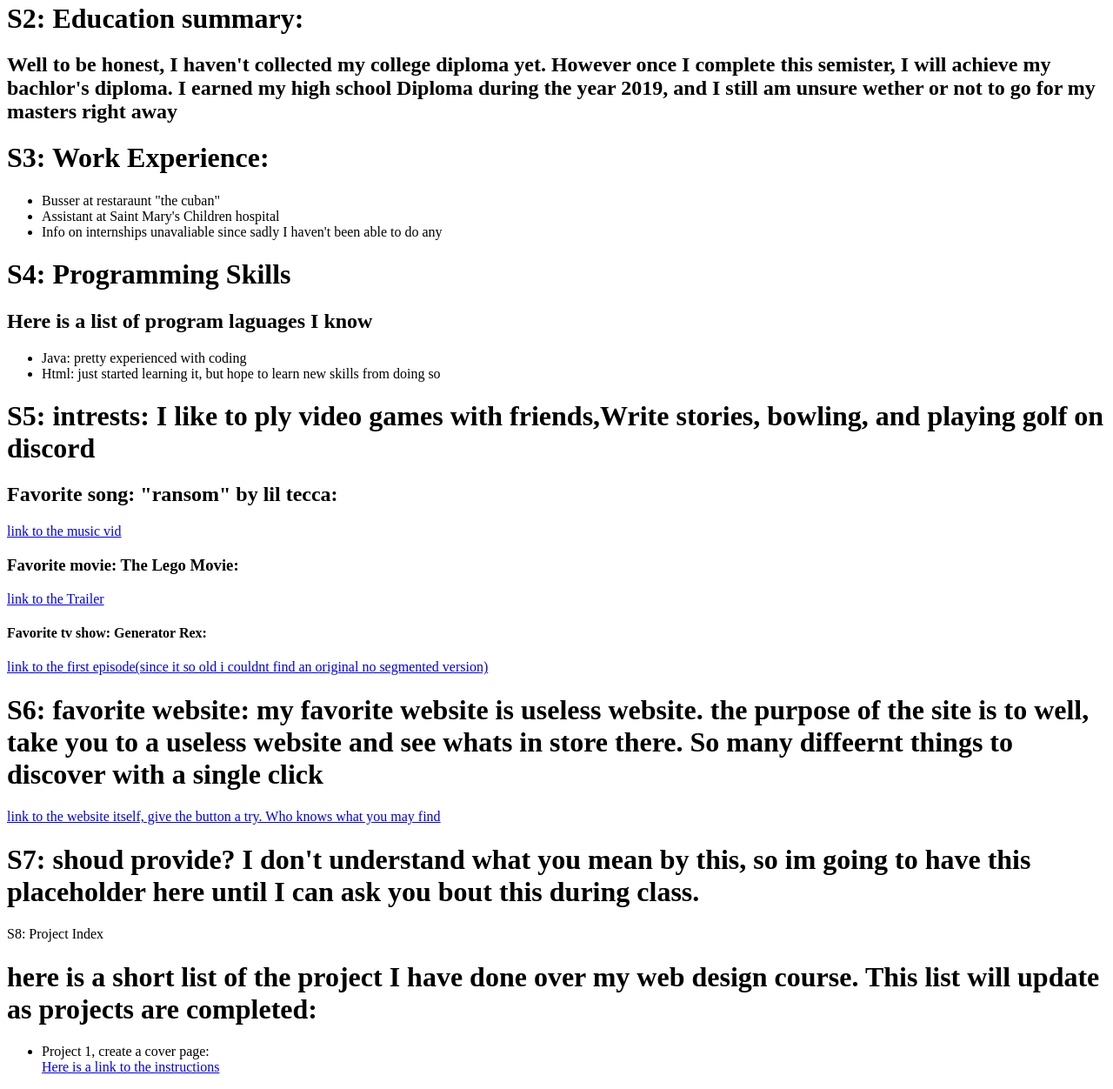
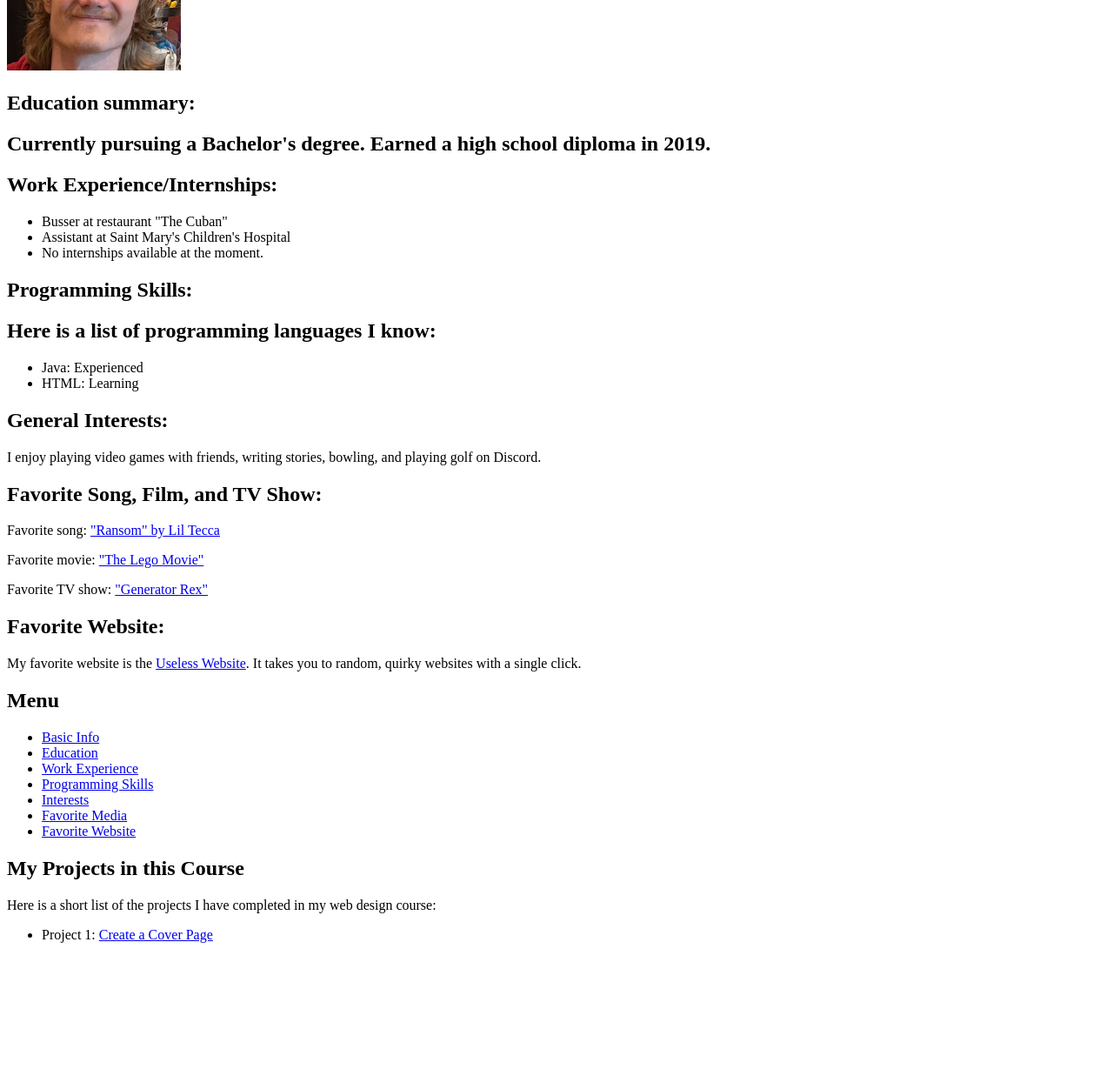
Before and after one commit to AlexanderFox1/cus_1172_2023, a plain HTML site: page cus_1172_2023/project1.html in a window 1280 px wide. Shown: the part 273-1525 px from the top of the page at 87% size. After the commit the page ends 1373 px from the top, so only its background shows below. Drawn offline with Linux system fonts and the light colour scheme.

Commit message:
Update project1.html

```diff
--- a/cus_1172_2023/project1.html
+++ b/cus_1172_2023/project1.html
@@ -1,86 +1,76 @@
-<DOCTYPE html>
+<!DOCTYPE html>
+<html>
+<head>
+    <meta charset="UTF-8">
+    <title>Alex's Profile Page</title>
+</head>
+<body>
+    <section id="basic-info">
+        <h1>Basic profile information:</h1>
+        <h2>My name is Alex Fox, and I am a senior at Saint John's University.</h2>
+        <h3>I major in computer science with a specialization in cybersecurity.</h3>
+        <img src="cus_1172_2023/mini alex.jpg" alt="mini alex" width="200" height="200">
+    </section>
 
-    <html>
+    <section id="education-summary">
+        <h1>Education summary:</h1>
+        <h2>Currently pursuing a Bachelor's degree. Earned a high school diploma in 2019.</h2>
+    </section>
 
-    <head>
-    <title> Alex's Profile Page </title>
+    <section id="work-experience">
+        <h1>Work Experience/Internships:</h1>
+        <ul>
+            <li>Busser at restaurant "The Cuban"</li>
+            <li>Assistant at Saint Mary's Children's Hospital</li>
+            <li>No internships available at the moment.</li>
+        </ul>
+    </section>
 
-    </head>
+    <section id="programming-skills">
+        <h1>Programming Skills:</h1>
+        <h2>Here is a list of programming languages I know:</h2>
+        <ul>
+            <li>Java: Experienced</li>
+            <li>HTML: Learning</li>
+        </ul>
+    </section>
 
-    <body>
-    <h1>S1: Info about me: </h1>
-    <h2> My name is Alex fox and I am a senior in Saint Johns University</h2>
-    <h3> I major in computer science with a specification in cyber security</h3>
-    <img src="mini alex.jpg"  alt="mini alex" width="100"
-    height="100">
-    </body>
+    <section id="general-interests">
+        <h1>General Interests:</h1>
+        <p>I enjoy playing video games with friends, writing stories, bowling, and playing golf on Discord.</p>
+    </section>
 
+    <section id="favorite-media">
+        <h1>Favorite Song, Film, and TV Show:</h1>
+        <p>Favorite song: <a href="https://www.youtube.com/watch?v=-thh5_bpGGY" target="_blank">"Ransom" by Lil Tecca</a></p>
+        <p>Favorite movie: <a href="https://www.youtube.com/watch?v=fZ_JOBCLF-I" target="_blank">"The Lego Movie"</a></p>
+        <p>Favorite TV show: <a href="https://www.youtube.com/playlist?list=PL0NCJDngXYKW6-AIrmP9wGPAerD16ni-D" target="_blank">"Generator Rex"</a></p>
+    </section>
 
-    <body>
-    <h1>S2: Education summary: </h1>
+    <section id="favorite-website">
+        <h1>Favorite Website:</h1>
+        <p>My favorite website is the <a href="https://theuselessweb.com" target="_blank">Useless Website</a>. It takes you to random, quirky websites with a single click.</p>
+    </section>
 
-    <h2> Well to be honest, I haven't collected my college diploma yet. However once I complete this semister, I will achieve my bachlor's diploma. I earned my high school Diploma during the year 2019, and I still am unsure wether or not to go for my masters right away</h2>
+    <section id="menu">
+        <h1>Menu</h1>
+        <ul>
+            <li><a href="#basic-info">Basic Info</a></li>
+            <li><a href="#education-summary">Education</a></li>
+            <li><a href="#work-experience">Work Experience</a></li>
+            <li><a href="#programming-skills">Programming Skills</a></li>
+            <li><a href="#general-interests">Interests</a></li>
+            <li><a href="#favorite-media">Favorite Media</a></li>
+            <li><a href="#favorite-website">Favorite Website</a></li>
+        </ul>
+    </section>
 
-    </body>
-
-    <body>
-    <h1>S3: Work Experience:</h1>
-    <ul>
-        <li>Busser at restaraunt "the cuban"</li>
-        <li>Assistant at Saint Mary's Children hospital</li>
-        <li>Info on internships unavaliable since sadly I haven't been able to do any</li>
-      </ul>
-
-    </body>
-
-    <body>
-    <h1> S4: Programming Skills</h1>
-
-    <h2> Here is a list of program laguages I know</h2>
-    <ul>
-        <li>Java: pretty experienced with coding</li>
-        <li>Html: just started learning it, but hope to learn new skills from doing so </li>
-
-      </ul>
-
-    </body>
-
-    <body>
-    <h1>S5: intrests: I like to ply video games with friends,Write stories, bowling, and playing golf on discord </h1>
-
-    <h2> Favorite song: "ransom" by lil tecca: </h2>
-    <a href="https://www.youtube.com/watch?v=-thh5_bpGGY"> link to the music vid</a>
-
-   <h3> Favorite movie: The Lego Movie:</h3>
-   <a href="https://www.youtube.com/watch?v=fZ_JOBCLF-I"> link to the Trailer</a>
-
-   <h4> Favorite tv show: Generator Rex:</h4>
-   <a href= "https://www.youtube.com/playlist?list=PL0NCJDngXYKW6-AIrmP9wGPAerD16ni-D"> link to the first episode(since it so old i couldnt find an original no segmented version)</a>
-
-
-    </body>
-
-<body>
-<h1>S6: favorite website: my favorite website is useless website. the purpose of the site is to well, take you to a useless website and see whats in store there. So many diffeernt things to discover with a single click </h1>
-
-<a href="https://theuselessweb.com"> link to the website itself, give the button a try. Who knows what you may find </a>
-
-
-
+    <section id="projects">
+        <h1>My Projects in this Course</h1>
+        <p>Here is a short list of the projects I have completed in my web design course:</p>
+        <ul>
+            <li>Project 1: <a href="https://stjohns.instructure.com/courses/69342/assignments/486856" target="_blank">Create a Cover Page</a></li>
+        </ul>
+    </section>
 </body>
-
-<body>
-  <h1> S7: shoud provide? I don't understand what you mean by this, so im going to have this placeholder here until I can ask you bout this during class. </h1>
-</body>
-
-<body> S8: Project Index</body>
-<h1> here is a short list of the project I have done over my web design course.
-  This list will update as projects are completed:
-</h1>
-<ul>
-  <li>Project 1, create a cover page:</li>
-  <a href= https://stjohns.instructure.com/courses/69342/assignments/486856> Here is a link to the instructions</a>
-</ul>
-
-
-    </html>
+</html>
```
